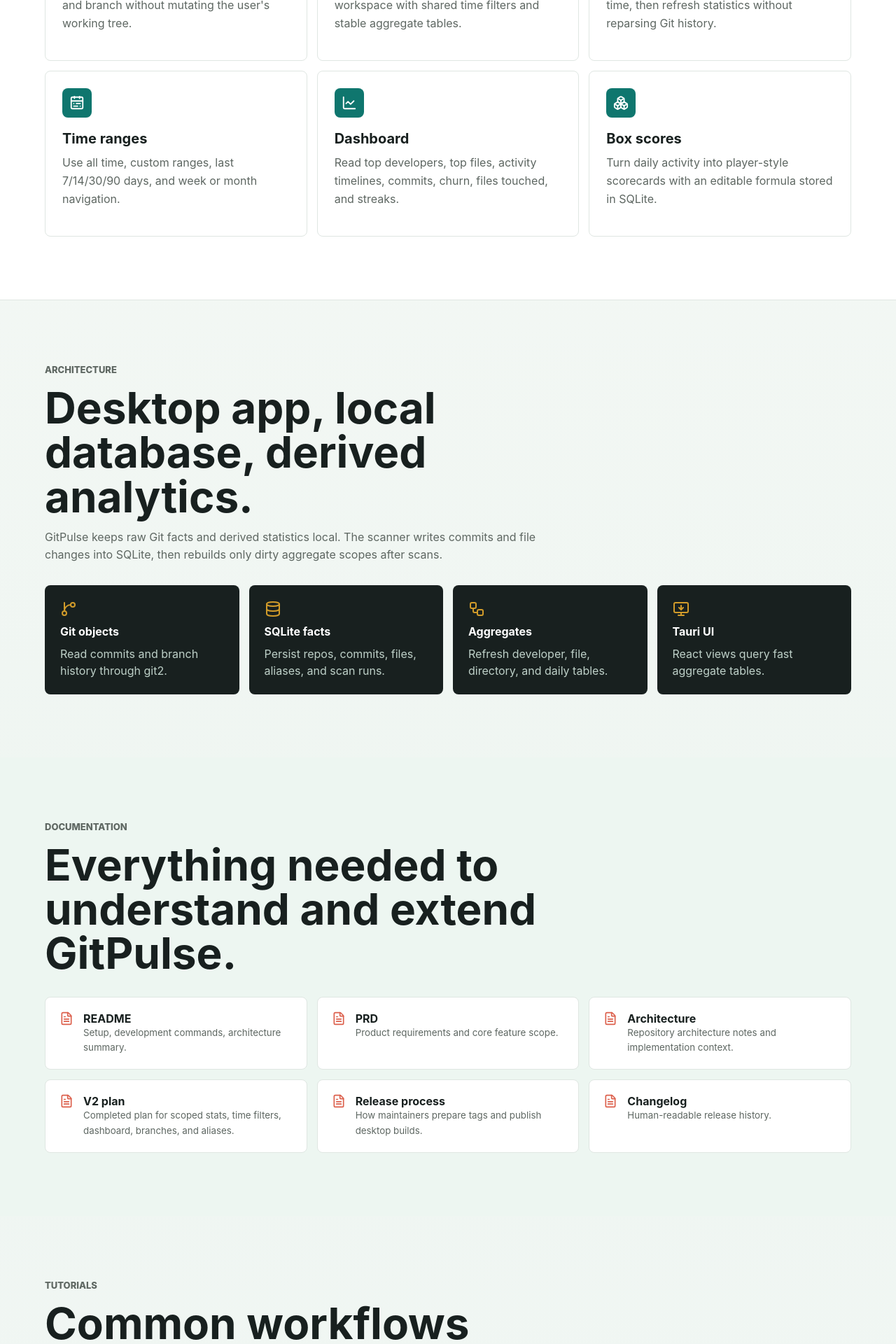
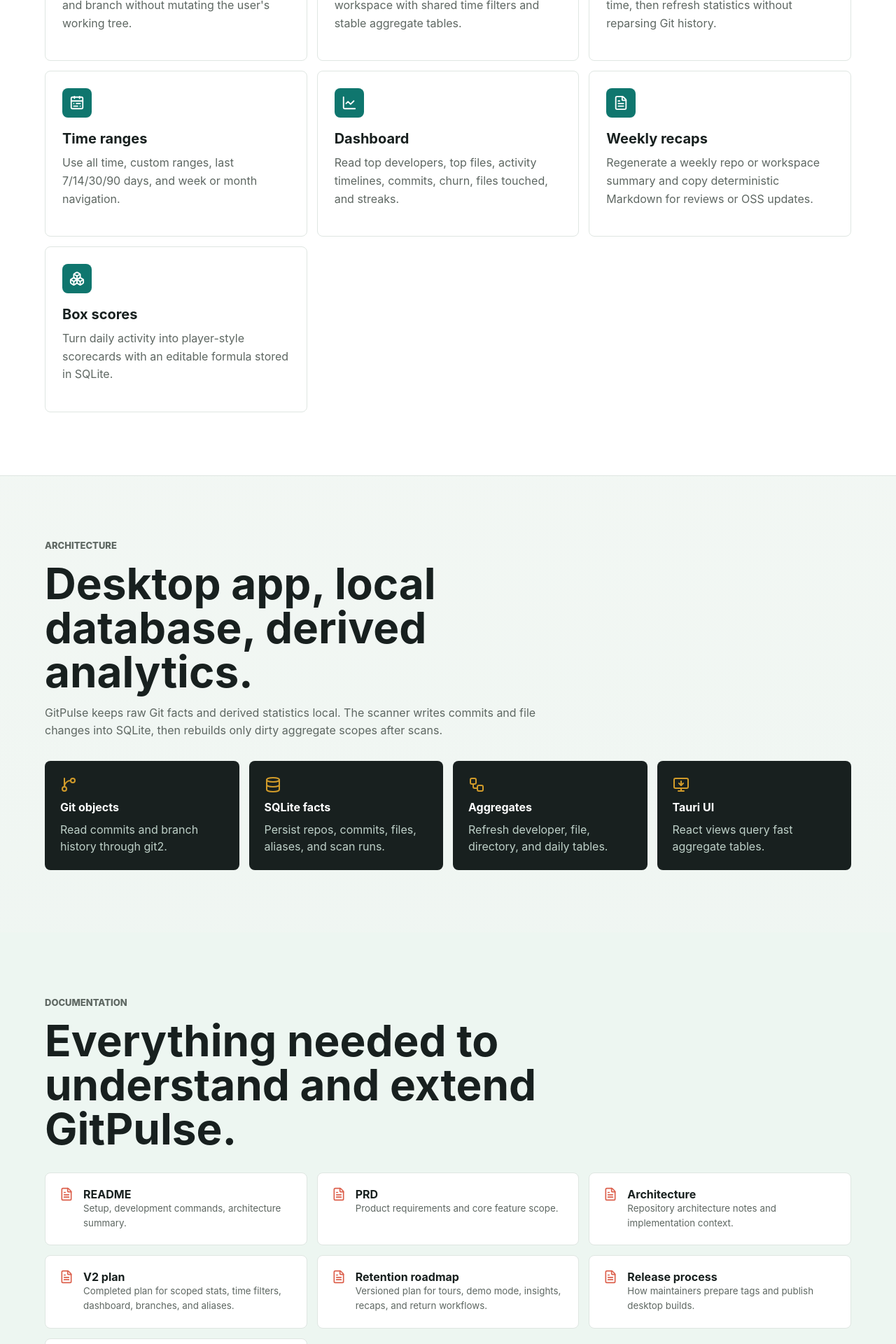
Before and after one commit to Boblebol/GitPulse, a React (Vite) app in the folder site/: page /#/ in a window 1280 px wide. Shown: the part 1040-2960 px from the top of the page at 70% size. Built offline with nearby package versions, Linux system fonts and the light colour scheme.

Commit message:
docs: mark v4.3 weekly recap shipped

```diff
--- a/site/src/main.tsx
+++ b/site/src/main.tsx
@@ -47,6 +47,11 @@ const features = [
     text: "Read top developers, top files, activity timelines, commits, churn, files touched, and streaks.",
   },
   {
+    icon: <FileText size={22} />,
+    title: "Weekly recaps",
+    text: "Regenerate a weekly repo or workspace summary and copy deterministic Markdown for reviews or OSS updates.",
+  },
+  {
     icon: <Boxes size={22} />,
     title: "Box scores",
     text: "Turn daily activity into player-style scorecards with an editable formula stored in SQLite.",
@@ -58,6 +63,7 @@ const docs = [
   ["PRD", "Product requirements and core feature scope.", `${repoUrl}/blob/master/prd_md.md`],
   ["Architecture", "Repository architecture notes and implementation context.", `${repoUrl}/blob/master/architecture_md.md`],
   ["V2 plan", "Completed plan for scoped stats, time filters, dashboard, branches, and aliases.", `${repoUrl}/blob/master/docs/development-plan-v2.md`],
+  ["Retention roadmap", "Versioned plan for tours, demo mode, insights, recaps, and return workflows.", `${repoUrl}/blob/master/docs/superpowers/plans/2026-04-26-retention-product-roadmap.md`],
   ["Release process", "How maintainers prepare tags and publish desktop builds.", `${repoUrl}/blob/master/docs/release.md`],
   ["Changelog", "Human-readable release history.", `${repoUrl}/blob/master/CHANGELOG.md`],
 ];
@@ -78,6 +84,10 @@ const tutorials = [
   {
     title: "Use time filters",
     steps: ["Select a preset range or custom dates.", "Use week or month navigation for reviews.", "Read top files and timelines for that range."],
+  },
+  {
+    title: "Prepare a weekly recap",
+    steps: ["Select a repo or switch to workspace scope.", "Open Weekly Recap.", "Pick the week to regenerate.", "Copy the Markdown into a review note or release update."],
   },
   {
     title: "Switch branches",
```
Also changed, not shown: 2 other files (tests, documents, lock files or other folders).
